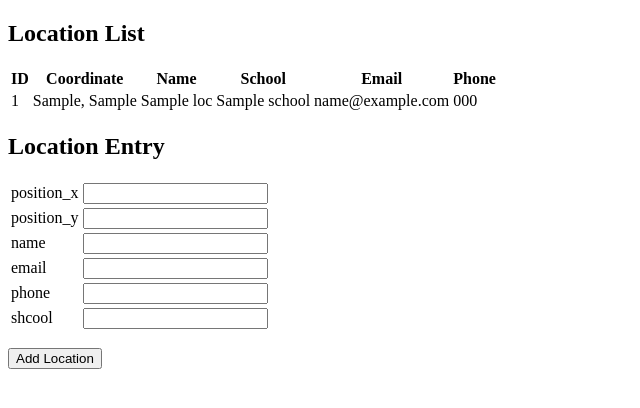
After one commit to echelon/livemap, a Flask app: template templates/location_overview.html in a window 1280 px wide. The commit adds this page. Shown: the top 408 px of the page, without its empty margins (0-640 px from the left). Run offline with Flask 2, Linux system fonts and the light colour scheme; the template is opened without the code that fills it: most values are stand-ins (such as "Sample title", 1, 10 or a date in 2020); parts of the project's set-up code (start-up, migrations or seed data) failed here and were passed over; some libraries are stand-ins or nearby versions.

Commit message:
Location adding works

```diff
--- a/database.py
+++ b/database.py
@@ -107,3 +107,4 @@ class Sqlite(Database):
 # TODO: Creation factory instead of if/else ?  Maybe? But why?
 database = Sqlite(SQLITE_DB_FILE)
 Base.query = database.session.query_property()
+session = database.session
--- a/main.py
+++ b/main.py
@@ -9,10 +9,10 @@ import os
 import sys
 import getpass
 from flask import Flask, render_template, url_for, request
-from flask import send_from_directory, send_file
+from flask import send_from_directory, send_file, redirect
 
 import database
-#import model
+from model import *
 
 # -------------
 # CONFIGURATION
@@ -48,6 +48,52 @@ with app.test_request_context():
 def page_index():
 	return render_template('map.html')
 
+
+@app.route('/locations', methods=['GET', 'POST'])
+def page_location_add():
+	location = None
+	if request.form and len(request.form):
+
+		location = Location(
+			position_x = request.form['position_x'],
+			position_y = request.form['position_y'],
+			name = request.form['name'],
+			email = request.form['email'],
+			phone = request.form['phone'],
+			school = request.form['school'],
+		)
+
+		database.session.add(location)
+		database.session.commit()
+
+		return redirect('/locations')
+
+	locations = database.session.query(Location).all()
+
+	return render_template('location_overview.html',
+			locations=locations)
+
+
+@app.route('/loc/<int:lid>')
+def page_location(lid):
+	print lid
+	try:
+		location = database.session.query(Location).filter_by(id=lid).one()
+	except Exception as e:
+		print 'test'
+		print e
+
+	return render_template('location.html')
+
+@app.route('/location/list')
+def page_location_list():
+	print "\n\n"
+	locations = database.session.query(Location).all()
+	print "\n\n"
+	print locations
+	print len(locations)
+	return render_template('location_list.html', locations=locations)
+
 @app.errorhandler(404)
 @app.route('/404')
 def page_404(e=None):
@@ -72,6 +118,7 @@ def main(port=5000):
 		port = port,
 		host = '0.0.0.0',
 		use_reloader = True,
+		debug = app.config['ENVIRONMENT_DEV'],
 	)
 
 if __name__ == '__main__':
--- /dev/null
+++ b/templates/location_overview.html
@@ -0,0 +1,64 @@
+{% extends "BASE.html" %}
+{% set pageName = 'LocationListPage' %}
+{% block title %}Locaton List{% endblock %}
+
+{% block extraBody %}
+{% endblock %}
+
+{% block body %}
+
+<div class="tableWrap">
+  <h1>Location List</h1>
+  <table>
+    <tr>
+      <th>ID</th>
+      <th>Coordinate</th>
+      <th>Name</th>
+      <th>School</th>
+      <th>Email</th>
+      <th>Phone</th>
+  {% for loc in locations %}
+    <tr>
+      <td>{{ loc.id }}</td>
+      <td>{{ loc.position_x }}, {{ loc.position_y }}</td>
+      <td>{{ loc.name }}</td>
+      <td>{{ loc.school }}</td>
+      <td>{{ loc.email }}</td>
+      <td>{{ loc.phone }}</td>
+    </tr>
+  {% endfor %}
+  </table>
+
+  <h1>Location Entry</h1>
+
+  <form method="post">
+    <table>
+      <tr>
+        <td>position_x</td>
+        <td><input name="position_x"></td>
+      </tr>
+      <tr>
+        <td>position_y</td>
+        <td><input name="position_y"></td>
+      </tr>
+      <tr>
+        <td>name</td>
+        <td><input name="name"></td>
+      </tr>
+      <tr>
+        <td>email</td>
+        <td><input name="email"></td>
+      </tr>
+      <tr>
+        <td>phone</td>
+        <td><input name="phone"></td>
+      </tr>
+      <tr>
+        <td>shcool</td>
+        <td><input name="school"></td>
+      </tr>
+    </table>
+    <p><input type="submit" value="Add Location"></p>
+  </form>
+</div>
+{% endblock body %}
```
Also changed, not shown: model.py (+28 -1 lines), static/less/main.less (+23 -0 lines), templates/404.html (added, +16 -0 lines).
